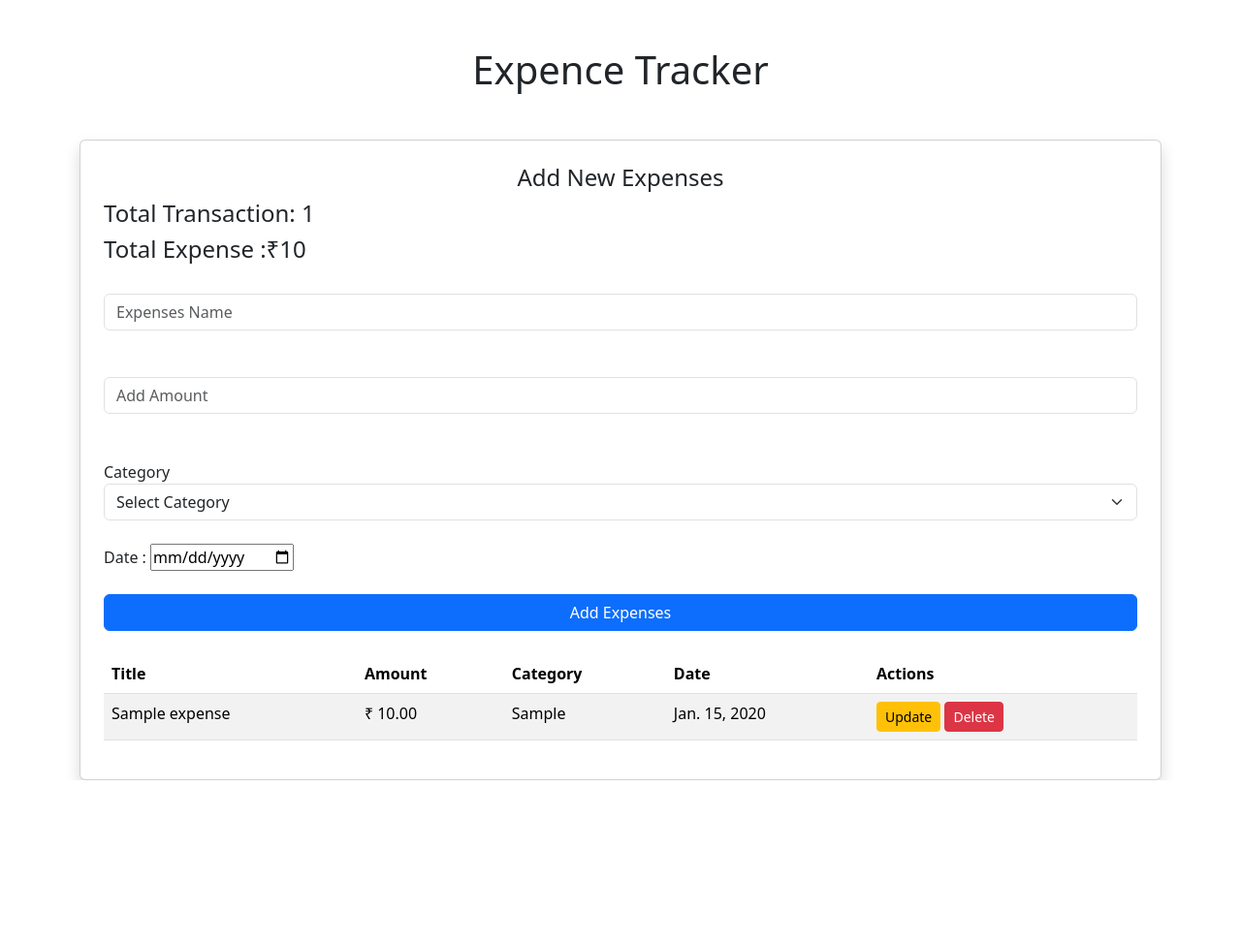
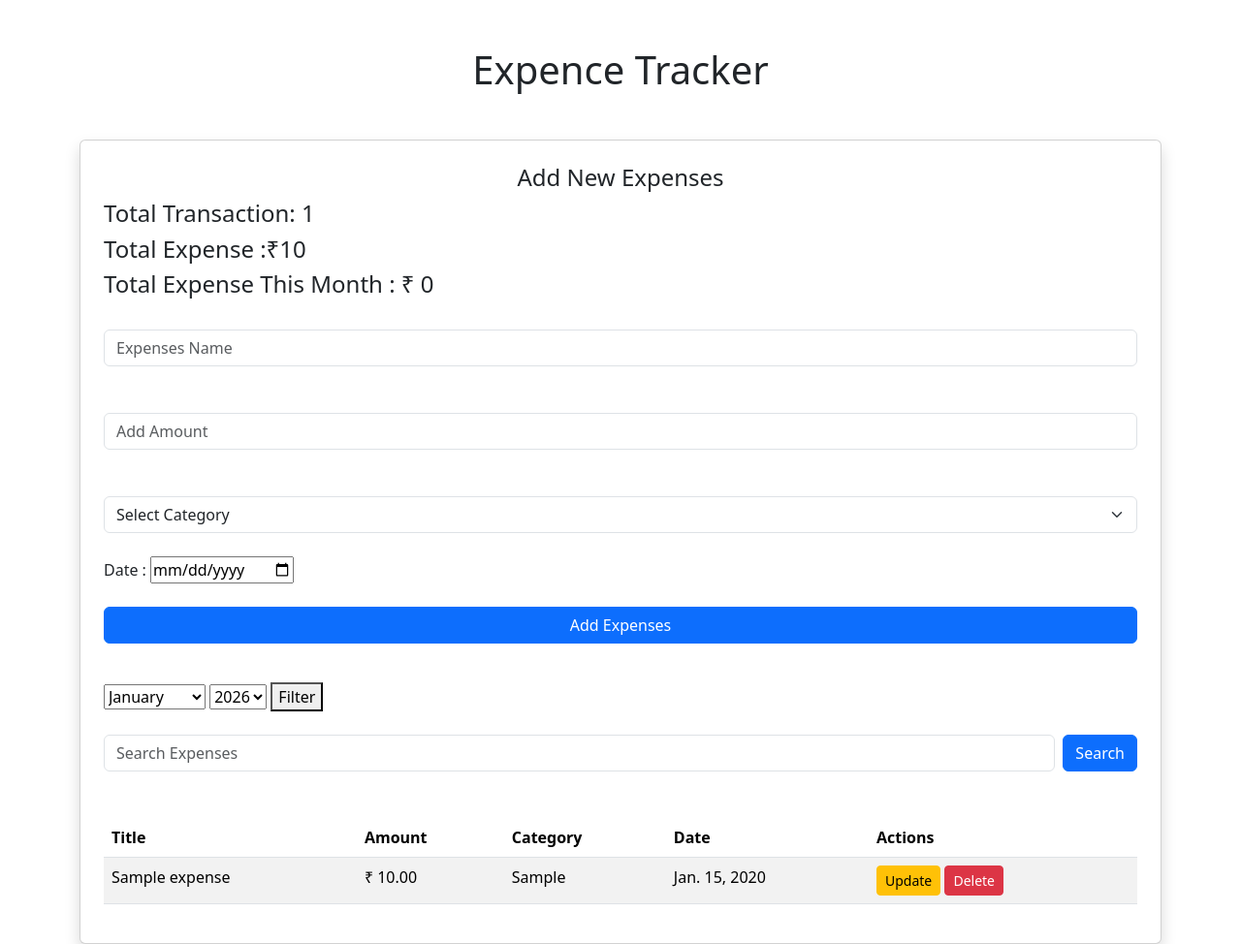
Before and after one commit to jitendra-kulkarni/Expense_Tracker, a Django app: page / in a window 1280 px wide. Shown: the whole page at 97% size. Before the commit the page ends 805 px from the top, so only its background shows below. Run offline with Django 5.2, Linux system fonts and the light colour scheme; a user stored in the database is signed in; tables that the repository leaves empty hold one stand-in row (values such as "Sample post").

Commit message:
Added month and year expense filter

```diff
--- a/Expense_tracker/Expenses/templates/edit_expense.html
+++ b/Expense_tracker/Expenses/templates/edit_expense.html
@@ -13,9 +13,7 @@
     <div class="container shadow mt-5 p-4">
 
         <div class="card p-4 mb-4">
-            <h2 class="text-center text-primary">Edit Expenses
-
-            </h2>
+            <h2 class="text-center text-primary">Edit Expenses </h2>
 
             <form method="POST">
 
--- a/Expense_tracker/Expenses/templates/home.html
+++ b/Expense_tracker/Expenses/templates/home.html
@@ -16,7 +16,10 @@
         </h1>
 
         <div class="card shadow p-4">
-            <h4 class="text-center">Add New Expenses</h4> <h4 class="text-left">Total Transaction: {{ total_transaction }}</h4> <h4 class="text-right">Total Expense :&#8377;{{ total_expense }}</h4>
+            <h4 class="text-center">Add New Expenses</h4>
+            <h4 class="text-left">Total Transaction: {{ total_transaction }}</h4>
+            <h4 class="text-right">Total Expense :&#8377;{{ total_expense }}</h4>
+            <h4>Total Expense This Month : &#8377; {{ this_month_total }}</h4>
 
             <br>
 
@@ -34,7 +37,7 @@
 
 
                 <div class="mb-3">
-                    <label class="form-lable">Category</label>
+
 
                     <select name="category" class="form-select">
                         <option value=""> Select Category </option>
@@ -62,7 +65,64 @@
                     </div>
                 </div>
 
+            </form>
+
+            <br>
+
+            <form method="GET">
+                <select name="month">
+
+                    <option value="1">January</option>
+                    <option value="2">February</option>
+                    <option value="3">March</option>
+                    <option value="4">April</option>
+                    <option value="5">May</option>
+                    <option value="6">June</option>
+                    <option value="7">July</option>
+                    <option value="8">August</option>
+                    <option value="9">September</option>
+                    <option value="10">October</option>
+                    <option value="11">November</option>
+                    <option value="12">December</option>
+
+                </select>
+
+                <select name="year">
+
+                    <option value="2026">2026</option>
+                    <option value="2027">2027</option>
+                    <option value="2028">2028</option>
+                    <option value="2029">2029</option>
+                    <option value="2030">2030</option>
+                    <option value="2031">2031</option>
+                    <option value="2032">2032</option>
+                    <option value="2033">2033</option>
+                    <option value="2034">2034</option>
+                    <option value="2035">2035</option>
+
+                </select>
+
+                <button type="submit">
+                    Filter
+                </button>
+            </form>
+
+            <br>
+
+            <form method="GET" class="d-flex gap-2">
+
+                <input type="search" name="search" class="form-control" placeholder="Search Expenses">
+
+                <button type="submit" class="btn btn-primary">
+                    Search
+                </button>
+
+            </form>
+
+            <br>
+
             <table class="table table-striped mt-4">
+
                 <thead>
 
                     <tr>
@@ -98,7 +158,6 @@
                     {% endfor %}
                 </tbody>
             </table>
-            </form>
         </div>
     </div>
 
--- a/Expense_tracker/Expenses/views.py
+++ b/Expense_tracker/Expenses/views.py
@@ -5,6 +5,8 @@ from django.contrib.auth.models import User
 from django.contrib.auth import authenticate, login, logout
 from django.contrib import messages
 from django.db.models import Sum
+from datetime import date
+today = date.today()
 
 # Create your views here.
 @login_required(login_url='/login/')
@@ -27,12 +29,39 @@ def home(request):
         return redirect('/')
 
     expenses = Expense.objects.filter(
-        user=request.user
+        user=request.user,
+    )
+
+    search = request.GET.get("search")
+
+    if search:
+        expenses=expenses.filter(
+            title__icontains = search
+        )
+
+    month=request.GET.get("month")
+    year=request.GET.get("year")
+
+    if month and year:
+        expenses = expenses.filter(
+            date__month = month,
+            date__year = year
+        )
+
+    this_month_expenses = Expense.objects.filter(
+        user=request.user,
+        date__month = today.month,
+        date__year = today.year
     )
 
     total_transactions = expenses.count()
 
     total_expense = expenses.aggregate(
+        Sum("amount")
+
+    )["amount__sum"] or 0
+
+    this_month_total = this_month_expenses.aggregate(
         Sum("amount")
     )["amount__sum"] or 0
 
@@ -40,6 +69,7 @@ def home(request):
         "Expenses":expenses,
         "total_transaction":total_transactions,
         "total_expense":total_expense,
+        "this_month_total":this_month_total,
     }
 
     return render(request, "home.html",context)
```
Lines whose indentation alone changed are shown as unchanged.
